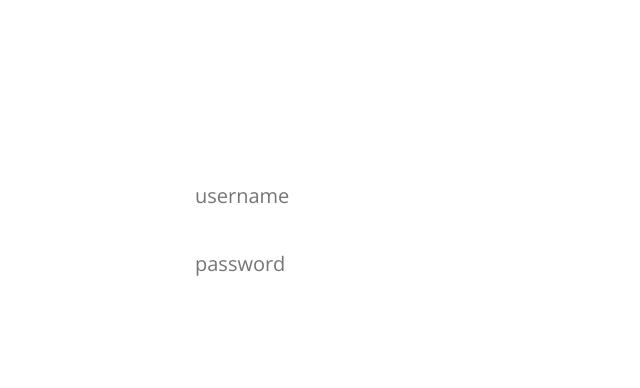
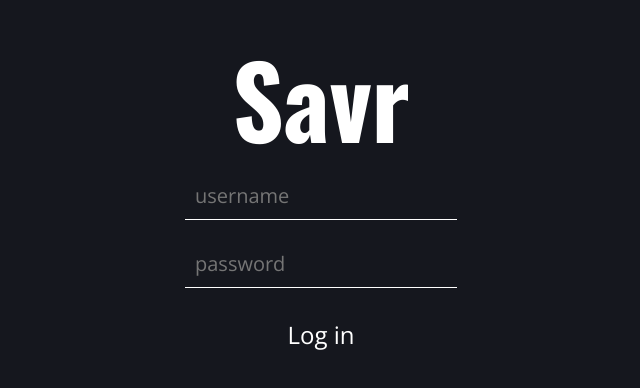
Before and after one commit to anewlens/Savr, a React (Create React App) app in the folder app/: page / in a window 1280 px wide. Shown: the part 208-596 px from the top of the page, without its empty margins (319-959 px from the left). Built offline with nearby package versions, Linux system fonts and the light colour scheme.

Commit message:
Background-color

```diff
--- a/app/src/styles/index.scss
+++ b/app/src/styles/index.scss
@@ -22,3 +22,7 @@ html {
 
     --green: hsl(120, 100%, 69%);
 }
+
+body {
+    background-color: var(--background)
+}
```
